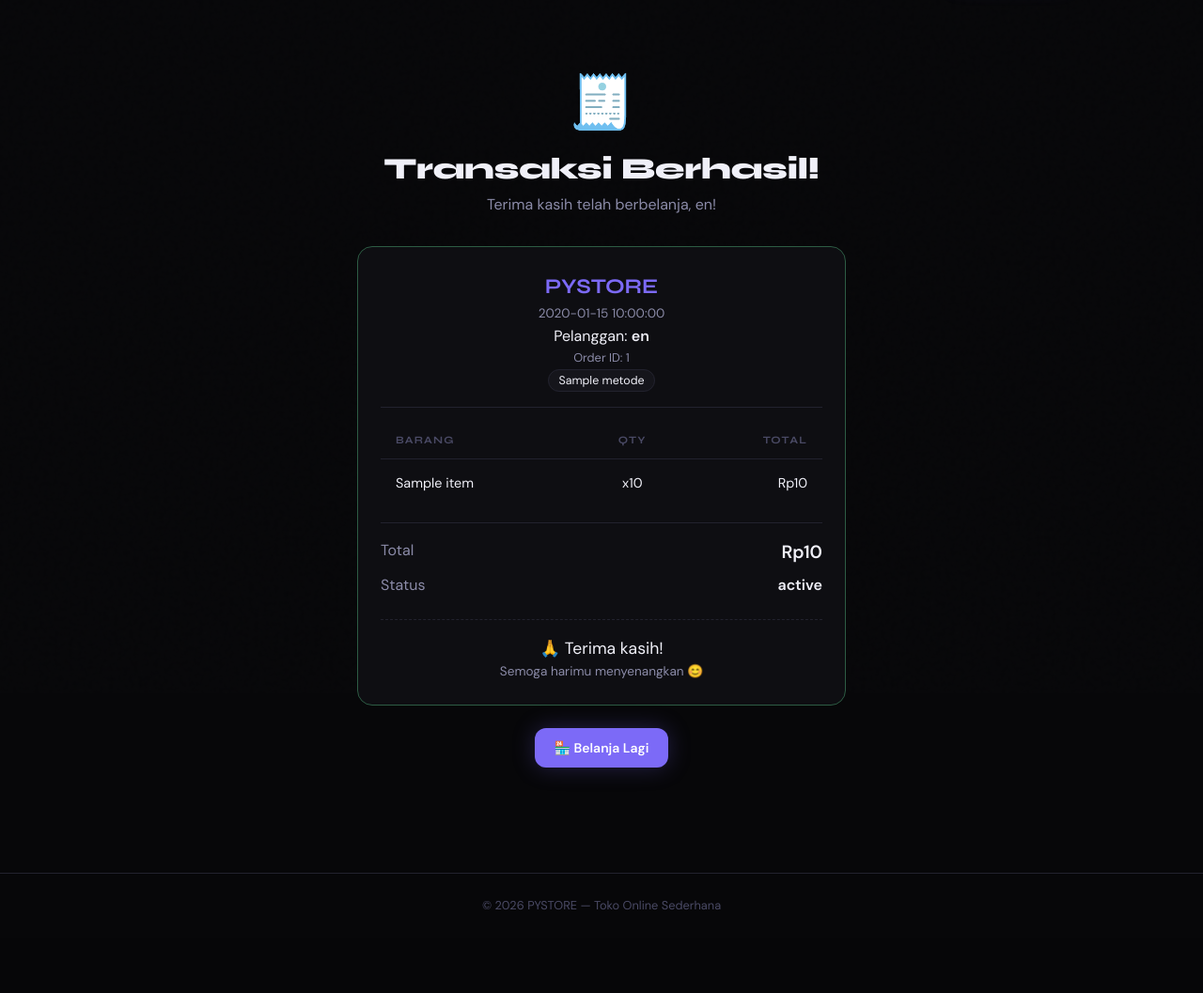
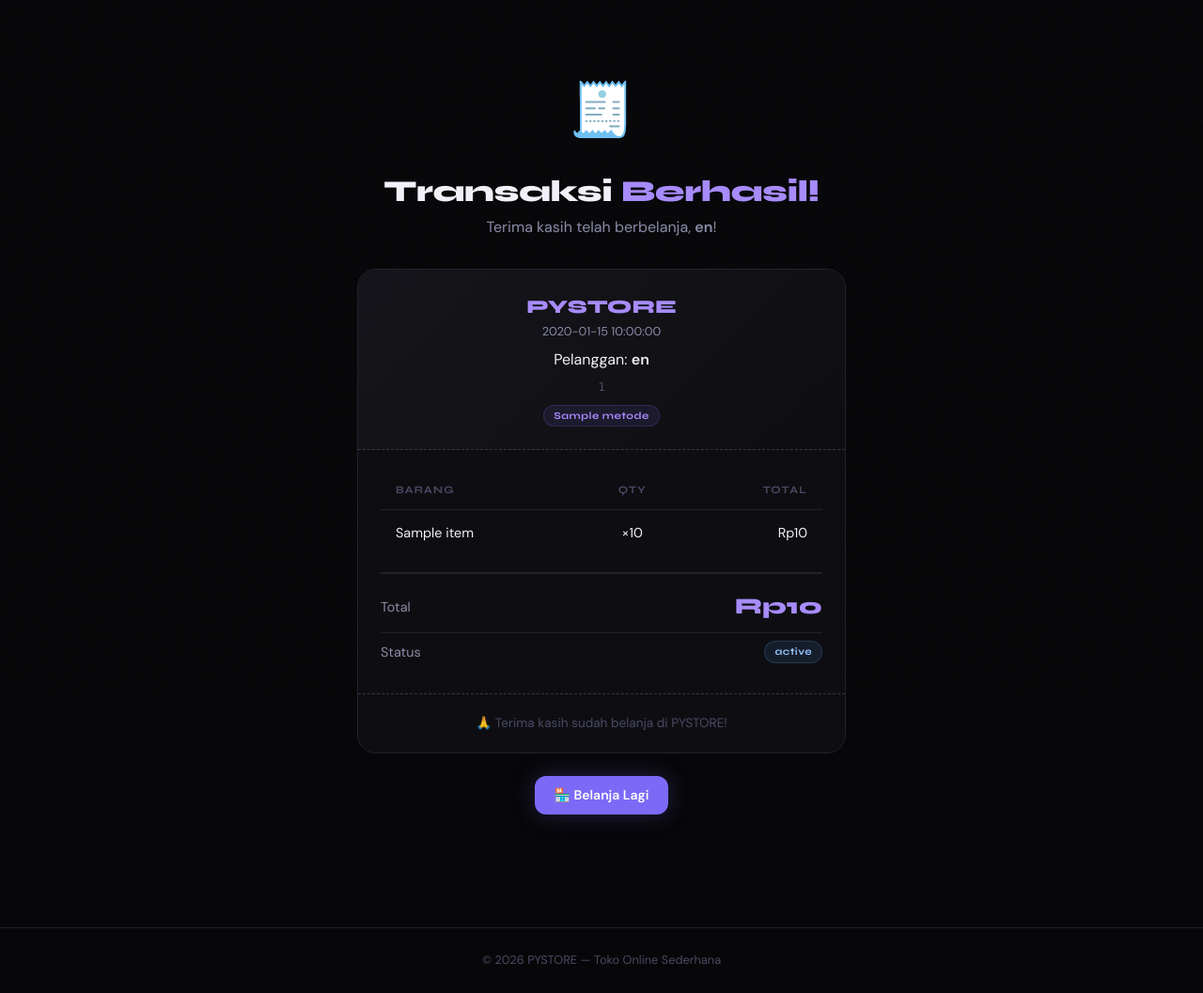
Before and after one commit to GabHub7/pystore, a Flask app: template templates/struk.html in a window 1280 px wide. Shown: the part 62-1119 px from the top of the page at 94% size. Before the commit the page ends 1030 px from the top, so only its background shows below. Run offline with Flask 3, Linux system fonts and the light colour scheme; the template is opened without the code that fills it: most values are stand-ins (such as "Sample title", 1, 10 or a date in 2020).

Commit message:
Update struk.html

```diff
--- a/templates/struk.html
+++ b/templates/struk.html
@@ -1,86 +1,111 @@
 {% extends "base.html" %}
-{% block title %}PYSTORE – Struk{% endblock %}
+{% block title %}Struk – PYSTORE{% endblock %}
+{% block head %}
+<style>
+.struk-wrap { max-width:520px; margin:2.5rem auto; }
+.struk-header { text-align:center; margin-bottom:2rem; }
+.struk-icon { font-size:3.5rem; margin-bottom:1rem; display:block; }
+.struk-card {
+  background:var(--surface); border:1px solid var(--border);
+  border-radius:20px; overflow:hidden;
+}
+.struk-top {
+  background:linear-gradient(135deg,var(--surface2),var(--surface));
+  padding:1.5rem; text-align:center; border-bottom:1px dashed var(--border2);
+}
+.struk-body { padding:1.5rem; }
+.struk-row {
+  display:flex; justify-content:space-between; align-items:center;
+  padding:.5rem 0; font-size:.9rem;
+}
+.struk-row + .struk-row { border-top:1px solid var(--border); }
+.struk-total {
+  font-family:var(--font-display); font-size:1.5rem; font-weight:800; color:var(--accent2);
+}
+.struk-footer {
+  text-align:center; border-top:1px dashed var(--border2);
+  padding:1.25rem; color:var(--text3); font-size:.85rem;
+}
+.delivery-box {
+  background:var(--gold-dim); border:1px solid rgba(240,180,41,.2);
+  border-radius:12px; padding:1rem 1.25rem; margin-top:1rem;
+}
+.delivery-box p { font-size:.875rem; margin:.25rem 0; }
+</style>
+{% endblock %}
 {% block content %}
-<div style="max-width:520px;margin:2rem auto;">
-  <div style="text-align:center;margin-bottom:2rem;">
-    {% if struk.metode and 'COD' in struk.metode %}
-      <p style="font-size:3.5rem;">🚚</p>
-      <h1>Pesanan <span class="text-accent">Diterima!</span></h1>
-      <p class="text-muted">Pesanan COD kamu sedang diproses, {{ struk.pelanggan }}!</p>
-    {% elif struk.metode and 'QRIS' in struk.metode %}
-      <p style="font-size:3.5rem;">📷</p>
-      <h1>Menunggu <span class="text-accent">Verifikasi</span></h1>
-      <p class="text-muted">Pembayaran QRIS kamu sedang diverifikasi admin.</p>
+<div class="struk-wrap">
+  <div class="struk-header">
+    {% if 'COD' in struk.metode %}
+      <span class="struk-icon">🚚</span>
+      <h1>Pesanan <span class="accent">Diterima!</span></h1>
+      <p class="text-muted">Pesanan COD kamu sedang diproses, <strong>{{ struk.pelanggan }}</strong>!</p>
+    {% elif 'QRIS' in struk.metode %}
+      <span class="struk-icon">📷</span>
+      <h1>Menunggu <span class="accent">Verifikasi</span></h1>
+      <p class="text-muted">Pembayaran QRIS sedang diverifikasi admin.</p>
     {% else %}
-      <p style="font-size:3.5rem;">🧾</p>
-      <h1>Transaksi <span class="text-accent">Berhasil!</span></h1>
-      <p class="text-muted">Terima kasih telah berbelanja, {{ struk.pelanggan }}!</p>
+      <span class="struk-icon">🧾</span>
+      <h1>Transaksi <span class="accent">Berhasil!</span></h1>
+      <p class="text-muted">Terima kasih telah berbelanja, <strong>{{ struk.pelanggan }}</strong>!</p>
     {% endif %}
   </div>
 
-  <div class="card" style="border-color:#2d5c44;">
-    <div style="text-align:center;border-bottom:1px solid var(--border);padding-bottom:1rem;margin-bottom:1rem;">
-      <h2 style="color:var(--accent);">PYSTORE</h2>
-      <p class="text-muted" style="font-size:0.85rem;">{{ struk.tanggal }}</p>
-      <p>Pelanggan: <strong>{{ struk.pelanggan }}</strong></p>
-      <p class="text-muted" style="font-size:0.8rem;">Order ID: {{ struk.order_id }}</p>
-      {% if struk.metode %}
-      <span style="background:var(--surface2);border:1px solid var(--border);padding:3px 10px;border-radius:20px;font-size:0.78rem;">{{ struk.metode }}</span>
-      {% endif %}
+  <div class="struk-card">
+    <div class="struk-top">
+      <p style="font-family:var(--font-display);font-size:1.25rem;font-weight:800;color:var(--accent2);">PYSTORE</p>
+      <p class="text-muted" style="font-size:.8rem;">{{ struk.tanggal }}</p>
+      <p style="margin:.4rem 0;">Pelanggan: <strong>{{ struk.pelanggan }}</strong></p>
+      <p style="font-family:monospace;font-size:.8rem;color:var(--text3);">{{ struk.order_id }}</p>
+      <span class="badge badge-purple" style="margin-top:.5rem;">{{ struk.metode }}</span>
     </div>
 
-    <table>
-      <thead><tr><th>Barang</th><th style="text-align:center;">Qty</th><th style="text-align:right;">Total</th></tr></thead>
+    <div class="struk-body">
+      <table style="margin-bottom:1rem;">
+        <thead>
+          <tr>
+            <th>Barang</th>
+            <th style="text-align:center;">Qty</th>
+            <th style="text-align:right;">Total</th>
+          </tr>
+        </thead>
         <tbody>
           {% for item in struk.produk %}
           <tr>
             <td>{{ item.nama }}</td>
-          <td style="text-align:center;">x{{ item.jumlah }}</td>
+            <td style="text-align:center;">×{{ item.jumlah }}</td>
             <td style="text-align:right;">Rp{{ "{:,}".format(item.subtotal) }}</td>
           </tr>
           {% endfor %}
         </tbody>
       </table>
 
-    <div style="border-top:1px solid var(--border);margin-top:1rem;padding-top:1rem;">
-      <div style="display:flex;justify-content:space-between;margin-bottom:0.4rem;">
+      <div class="struk-row" style="padding-top:1rem;border-top:2px solid var(--border);">
         <span class="text-muted">Total</span>
-        <strong class="text-accent" style="font-size:1.2rem;">Rp{{ "{:,}".format(struk.total) }}</strong>
+        <span class="struk-total">Rp{{ "{:,}".format(struk.total) }}</span>
       </div>
-      {% if struk.metode and 'COD' in struk.metode %}
-      <div style="display:flex;justify-content:space-between;">
-        <span class="text-muted">Pembayaran</span>
-        <strong style="color:var(--warn);">Bayar saat barang tiba</strong>
+      <div class="struk-row">
+        <span class="text-muted">Status</span>
+        <span class="badge {% if 'Selesai' in struk.status %}badge-green{% elif 'Menunggu' in struk.status %}badge-amber{% else %}badge-blue{% endif %}">
+          {{ struk.status }}
+        </span>
       </div>
-      {% elif struk.metode and 'QRIS' in struk.metode %}
-      <div style="display:flex;justify-content:space-between;">
-        <span class="text-muted">Status</span>
-        <strong style="color:var(--warn);">Menunggu Verifikasi Admin</strong>
-      </div>
-      {% else %}
-      <div style="display:flex;justify-content:space-between;">
-        <span class="text-muted">Status</span>
-        <strong class="text-success">{{ struk.status }}</strong>
+
+      {% if 'COD' in struk.metode and struk.nama_penerima %}
+      <div class="delivery-box">
+        <p style="font-weight:700;color:var(--gold);margin-bottom:.5rem;">📦 Info Pengiriman</p>
+        <p><span class="text-muted">Penerima:</span> {{ struk.nama_penerima }}</p>
+        <p><span class="text-muted">Telepon:</span>  {{ struk.telepon }}</p>
+        <p><span class="text-muted">Alamat:</span>   {{ struk.alamat }}</p>
+        {% if struk.catatan %}
+        <p><span class="text-muted">Catatan:</span>  {{ struk.catatan }}</p>
+        {% endif %}
       </div>
       {% endif %}
     </div>
 
-    <!-- Info COD -->
-    {% if struk.metode and 'COD' in struk.metode %}
-    <div style="margin-top:1rem;padding:1rem;background:var(--surface2);border-radius:8px;border:1px solid var(--border);">
-      <p style="font-weight:700;margin-bottom:0.5rem;">📦 Info Pengiriman</p>
-      <p style="font-size:0.88rem;"><span class="text-muted">Penerima:</span> {{ struk.nama_penerima }}</p>
-      <p style="font-size:0.88rem;"><span class="text-muted">Telepon:</span> {{ struk.telepon }}</p>
-      <p style="font-size:0.88rem;"><span class="text-muted">Alamat:</span> {{ struk.alamat }}</p>
-      {% if struk.catatan %}
-      <p style="font-size:0.88rem;"><span class="text-muted">Catatan:</span> {{ struk.catatan }}</p>
-      {% endif %}
-    </div>
-    {% endif %}
-
-    <div style="text-align:center;margin-top:1.5rem;padding-top:1rem;border-top:1px dashed var(--border);">
-      <p style="font-size:1.1rem;">🙏 Terima kasih!</p>
-      <p class="text-muted" style="font-size:0.85rem;">Semoga harimu menyenangkan 😊</p>
+    <div class="struk-footer">
+      🙏 Terima kasih sudah belanja di PYSTORE!
     </div>
   </div>
 
```
Lines whose indentation alone changed are shown as unchanged.
